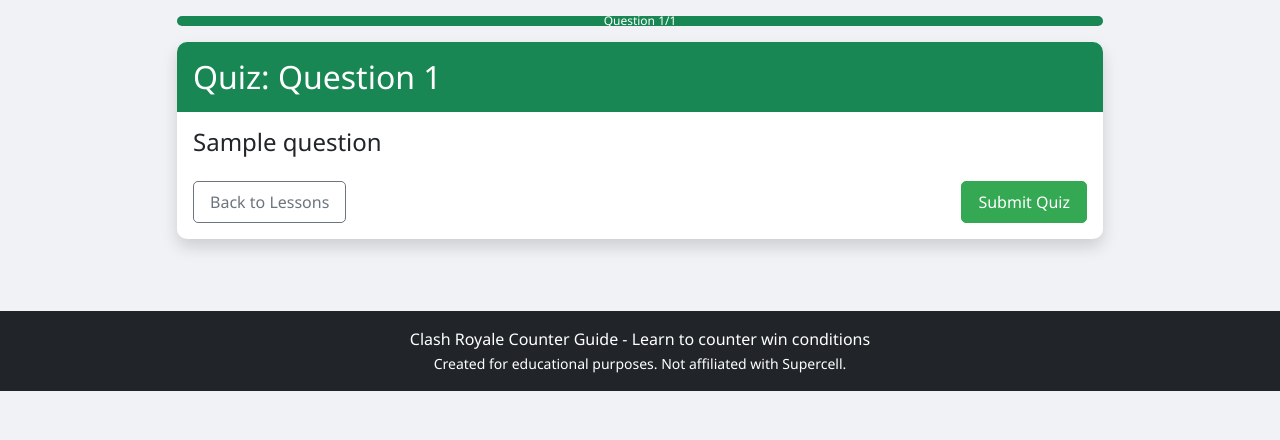
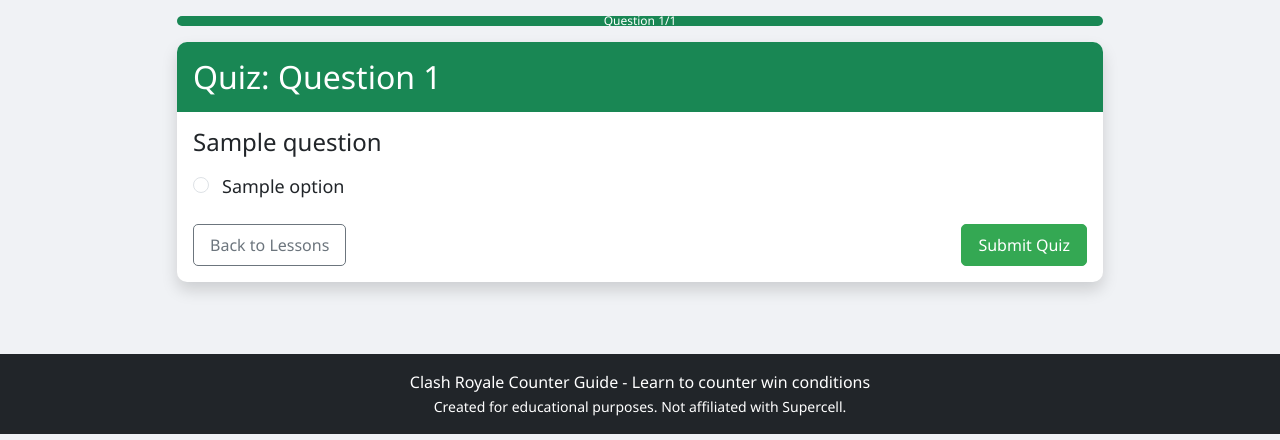
Before and after one commit to alexqise/clash, a Flask app: template templates/quiz.html in a window 1280 px wide. Shown: the part 106-546 px from the top of the page. Run offline with Flask 3, Linux system fonts and the light colour scheme; the template is opened without the code that fills it: most values are stand-ins (such as "Sample title", 1, 10 or a date in 2020).

Commit message:
Fix enumerate function usage in quiz template

```diff
--- a/templates/quiz.html
+++ b/templates/quiz.html
@@ -38,19 +38,19 @@
           <div class="mb-4">
             <h4 class="mb-3">{{ question.question }}</h4>
 
-            {% for i, option in enumerate(question.options) %}
+            {% for option in question.options %}
             <div class="form-check mb-2">
               <input
                 class="form-check-input"
                 type="radio"
                 name="answer"
-                id="option{{ i }}"
-                value="{{ i }}"
+                id="option{{ loop.index0 }}"
+                value="{{ loop.index0 }}"
                 required
               />
               <label
                 class="form-check-label"
-                for="option{{ i }}"
+                for="option{{ loop.index0 }}"
               >
                 {{ option }}
               </label>
```
